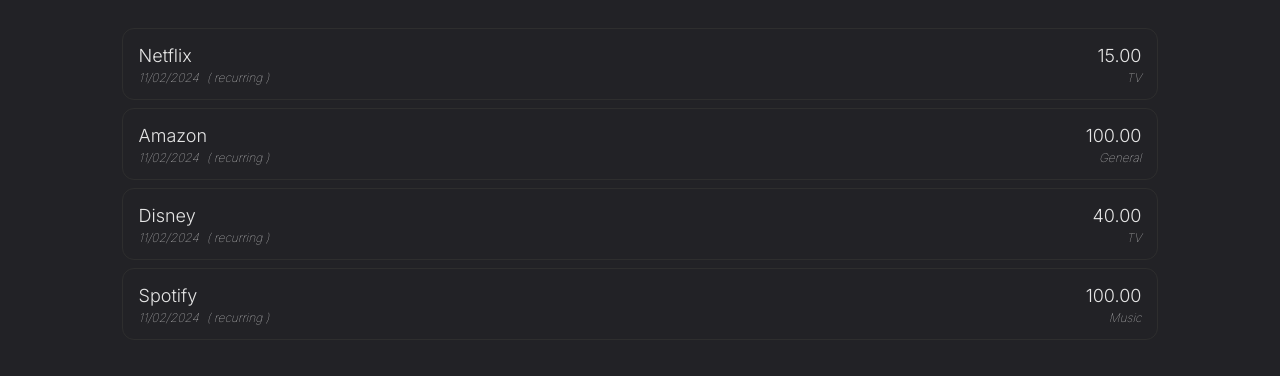
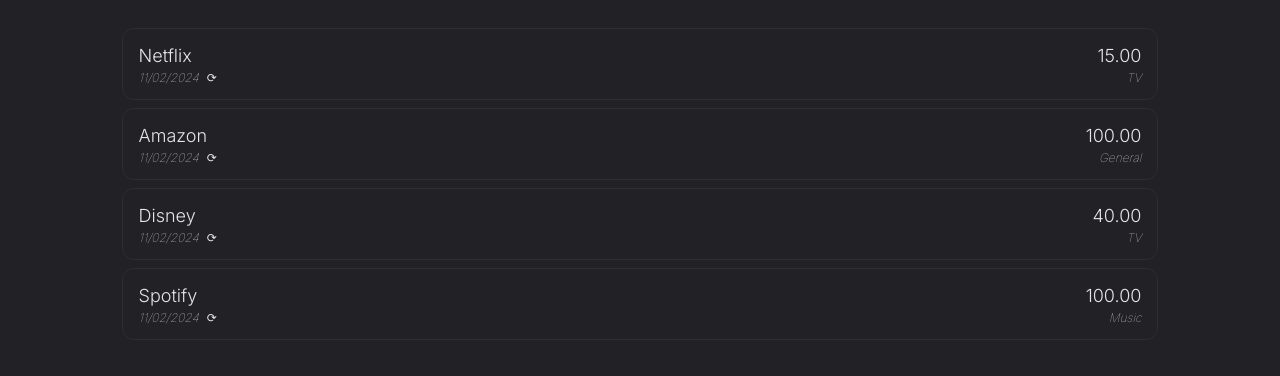
Before and after one commit to slmthang/seed, a Next.js app: page /subscriptions in a window 1280 px wide. Shown: the part 288-664 px from the top of the page. Built offline with nearby package versions, Linux system fonts and the light colour scheme.

Commit message:
testing with partial-updated placeholder data

```diff
--- a/app/ui/components/Items.tsx
+++ b/app/ui/components/Items.tsx
@@ -25,7 +25,7 @@
         }
 
         if (pageType === 'subscriptions' && 'recurring' in e && e.recurring.isTrue) {
-            recurringElement = <p className="text-xs font-thin italic" >{'( recurring )'}</p>;
+            recurringElement = <p className="text-xs font-thin" >&#10227;</p>;
         }
 
         return (
--- a/app/ui/components/NavBar.tsx
+++ b/app/ui/components/NavBar.tsx
@@ -3,7 +3,7 @@
 'use client'
 
 // modules (remote)
-import { useState } from "react"
+import { useEffect, useState } from "react"
 import Link from "next/link"
 import clsx from "clsx"
 import { usePathname } from 'next/navigation'
@@ -77,7 +77,7 @@
         }
     ]
 
-    const pathName = usePathname();
+    let pathName = usePathname();
 
     const [selected, setSelected] = useState<string>(pathName);
 
```
